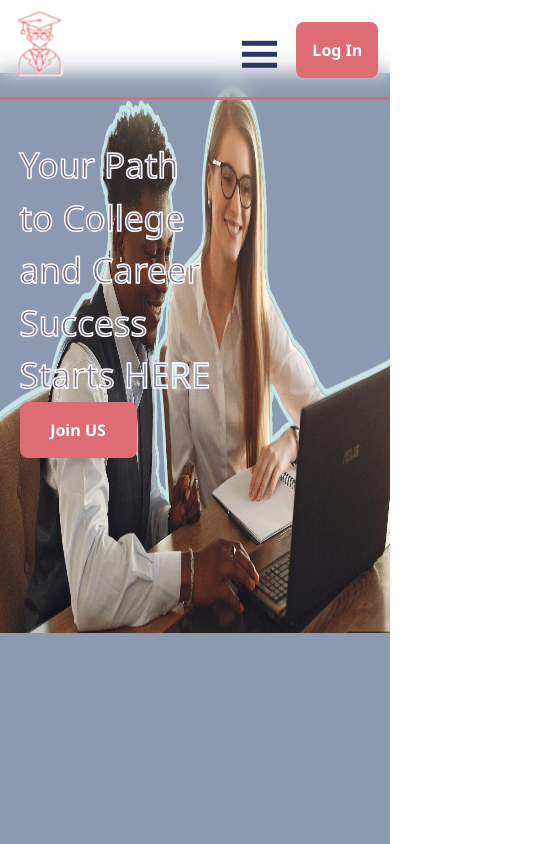
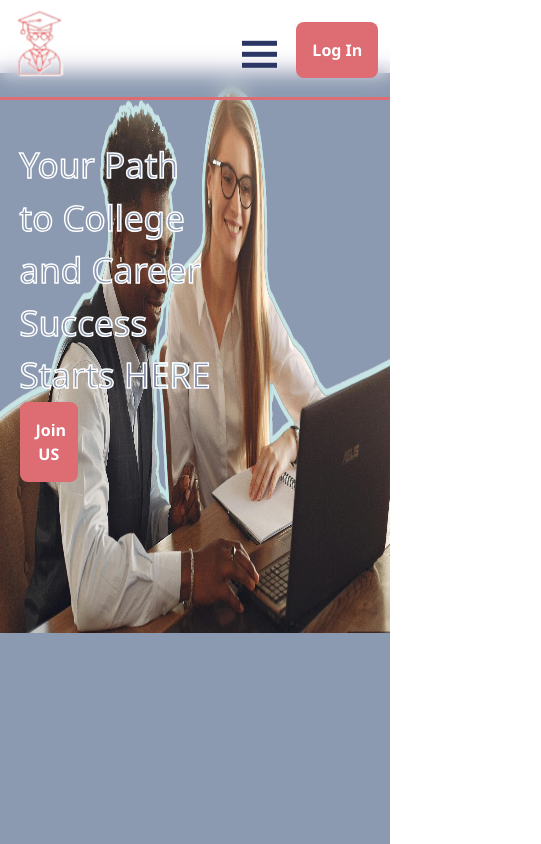
Before and after one commit to ArnavTheSharma/Learn-It-Website, a React (Create React App) app: page / in a window 390 px wide. Shown: the top 844 px of the page, 541 px wide, since content can reach past the window. Built offline with nearby package versions, Linux system fonts and the light colour scheme; no server answers.

Commit message:
Minor Changes 3

```diff
--- a/src/pages/homePage/HomePage.css
+++ b/src/pages/homePage/HomePage.css
@@ -16,8 +16,8 @@
     font-size:60px;
     width: 50%;
     text-wrap:balance;
-
-    -webkit-text-fill-color: #766F85;
+    margin-top: 5%;
+    -webkit-text-fill-color: #8C9AB1;
     -webkit-text-stroke-width: 1.5px;
     -webkit-text-stroke-color: white;
 }
@@ -59,9 +59,4 @@
 
     }
 
-    .joinUsButton {
-        width: 30%;
-        margin-left: 5%;
-    }
-
 }
--- a/src/pages/homePage/HomePage.js
+++ b/src/pages/homePage/HomePage.js
@@ -1,6 +1,5 @@
 import "./HomePage.css";
 import { useNavigate } from "react-router-dom";
-import Section2 from "./section2/section2.js";
 import Section3 from "./section3/Section3";
 
 
@@ -8,20 +7,17 @@ function HomePage() {
     const navigate = useNavigate();
 
     return (
-        <>
+       <>
         {/* Landing page */}
+        <div className="background"></div>
         <div className="homeContainer">
             <h1>Your Path to College and Career Success Starts <span>Here</span></h1>
             <button className="joinUsButton" onClick={() => {navigate('/join-us');}}>Join US</button>
         </div>
+
         {/* About Learn It, certifications, Mission */}
-        <section>
-
-        </section>
-        {/* About Learn It, certifications, Mission */}
-        <section>
-
-        </section>
+        {/*  Section with 23 partners, volunteer count, webinar count */}
+        <Section3 />
         {/* Join Us and Contact Us Page Redirects  */}
         {/* Upcoming Events Section (Preview)  */}
         {/* Partners Section  */}
@@ -29,6 +25,7 @@ function HomePage() {
                 partners
         </section>
         </>
+
     );
 }
 
```
